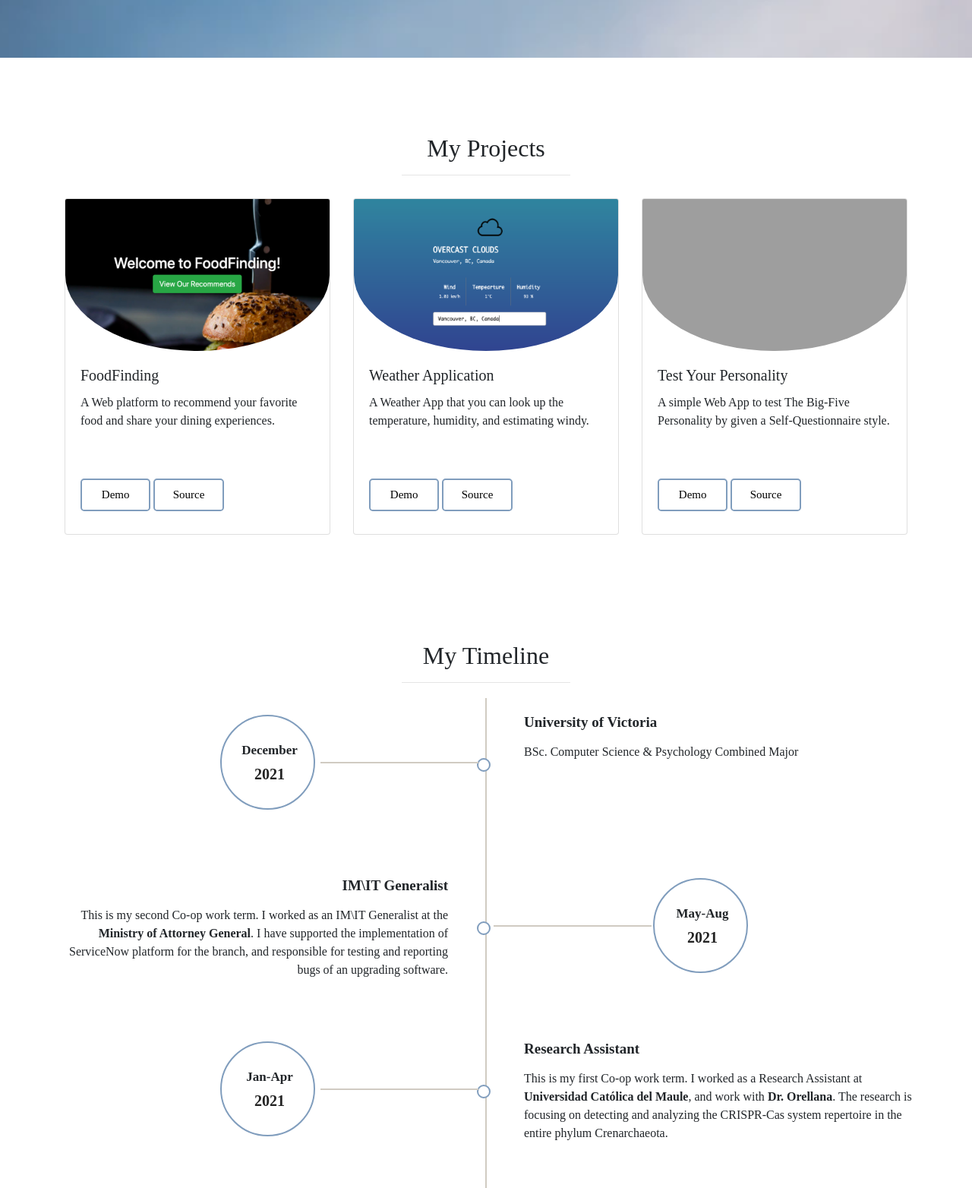
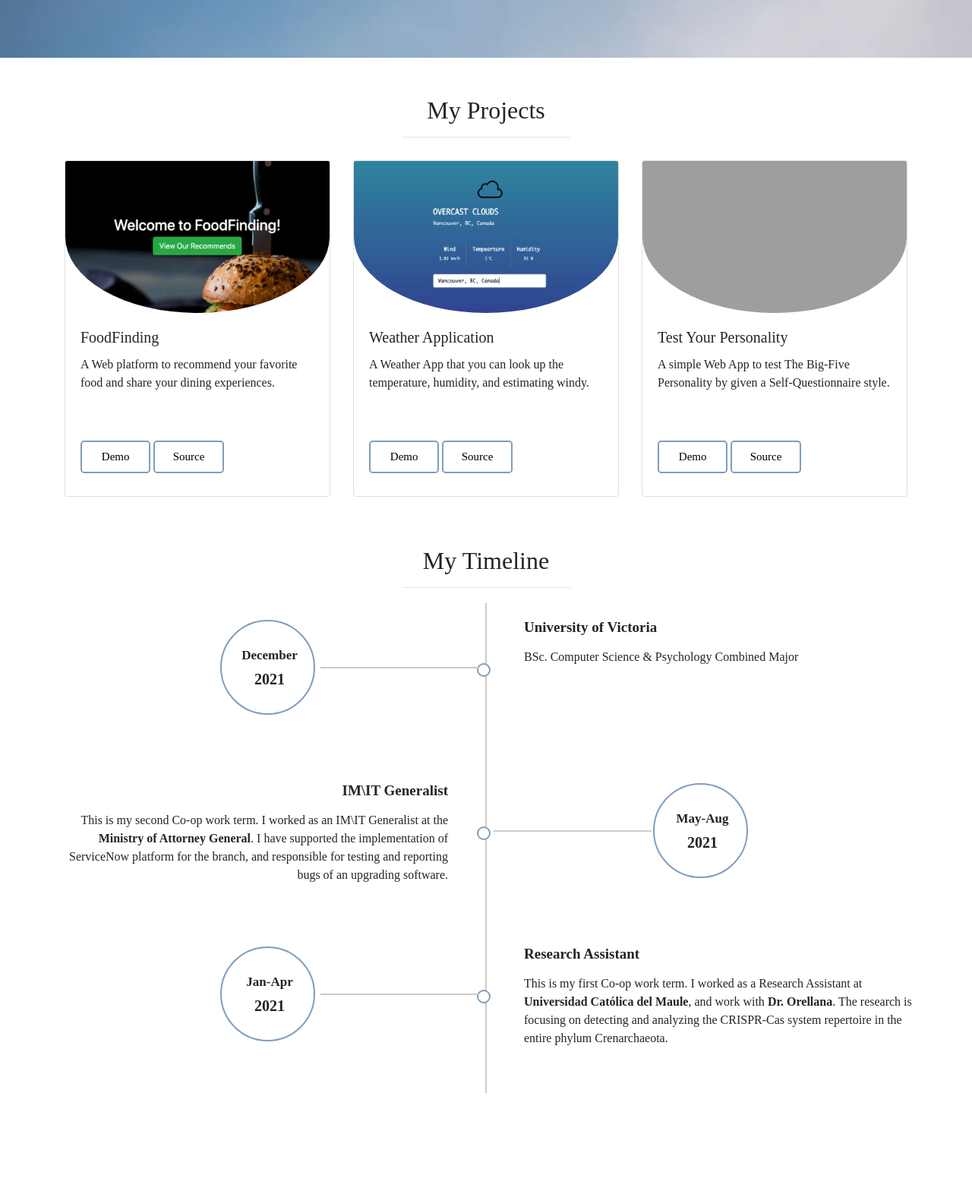
Before and after one commit to lihui-yang/lihui-yang.github.io, a plain HTML site: page index.html in a window 1280 px wide. Shown: the part 780-2344 px from the top of the page at 76% size. After the commit the page ends 2249 px from the top, so only its background shows below. Drawn offline with nearby package versions, Linux system fonts and the light colour scheme; grey boxes are pictures that could not be loaded; a web font is replaced by a local one.

Commit message:
Updated Timeline margin

```diff
--- a/css/style.css
+++ b/css/style.css
@@ -65,7 +65,7 @@ hr {
 }
 
 #project{
-    margin-top: 100px;
+    margin-top: 50px;
 }
 
 .main-timeline {
@@ -318,7 +318,7 @@ hr {
 }
 
 #time{
-	margin-top: 150px;
+	margin-top: 75px;
 	margin-bottom: 30px;
 }
 
```
